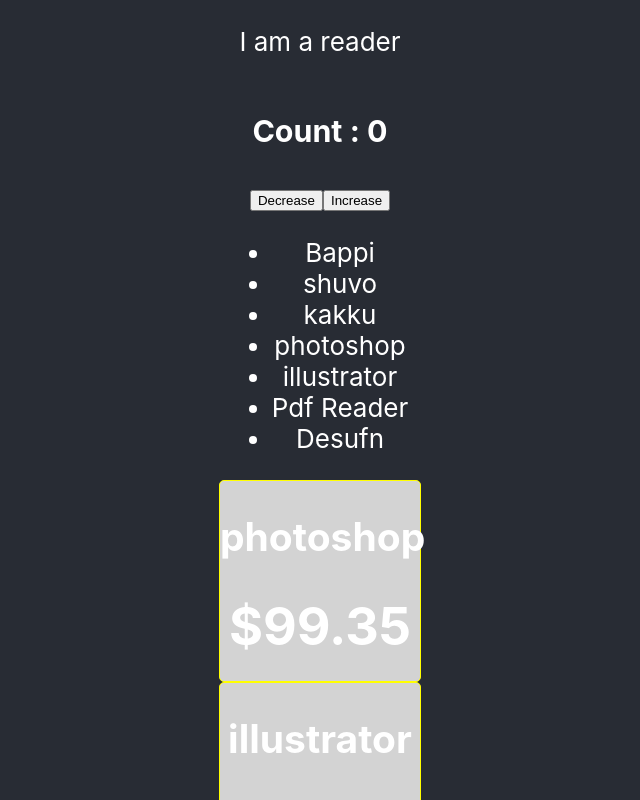
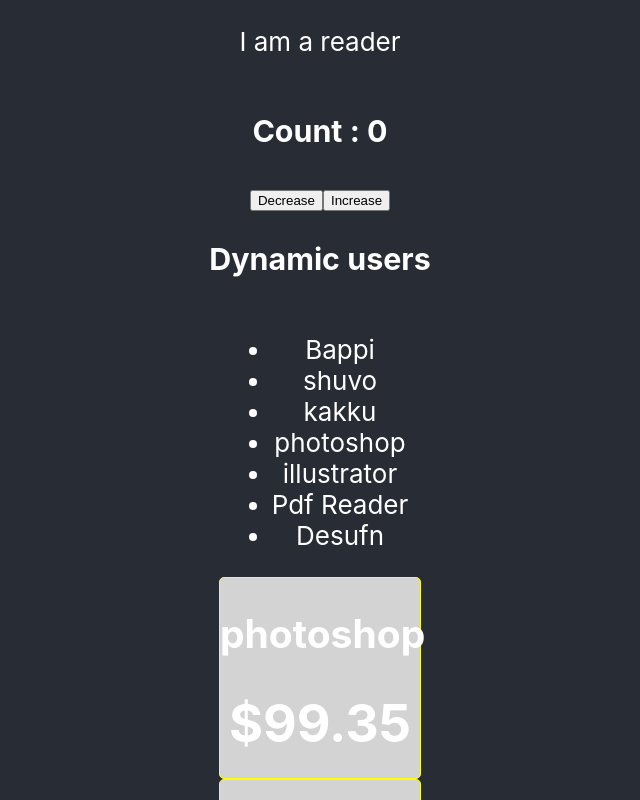
Before and after one commit to Mazharul-Haque/core-concepts-react, a React (Create React App) app: page / in a window 1280 px wide. Shown: the top 800 px of the page, without its empty margins (320-960 px from the left). Built offline with nearby package versions, Linux system fonts and the light colour scheme; no server answers.

Commit message:
auser data load

```diff
--- a/src/App.js
+++ b/src/App.js
@@ -1,6 +1,6 @@
 import logo from './logo.svg';
 import './App.css';
-import { useState } from 'react';
+import { useEffect, useState } from 'react';
 
 function App() {
   const nayoks = ['Bappi','shuvo','kakku']
@@ -16,6 +16,7 @@ function App() {
       <header className="App-header">
         <p>I am a reader</p>
         <Counter></Counter>
+        <Users></Users>
         <ul>
           {
             nayoks.map(nayok => <li>{nayok}</li>)
@@ -48,7 +49,21 @@ function Counter(){
   )
 
 }
+function Users(){
+  const [users, setUsers] = useState([]);
+  useEffect(() => {
+    fetch('https://jsonplaceholder.typicode.com/users')
+    .then( res => res.json())
+    .then(data => console.log(data));
+  })
 
+
+  return(
+    <div>
+      <h3>Dynamic users</h3>
+    </div>
+  )
+}
 function Product(props){
   const productStyle={
     border : '1px solid yellow',
```
